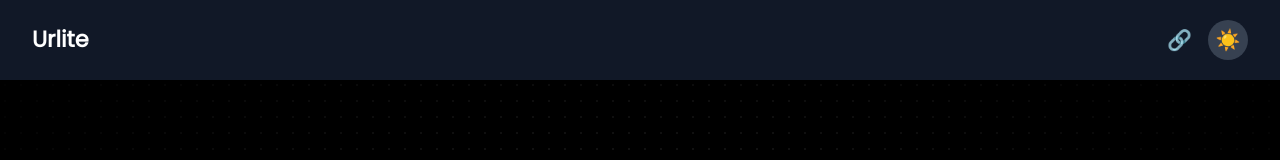
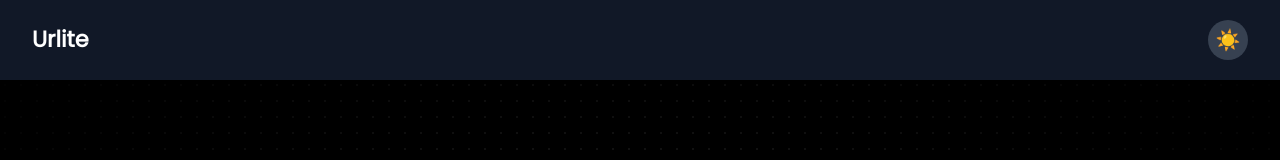
Before and after one commit to apreezofficial/Urlite, a React (Vite) app: page / in a window 1280 px wide. Shown: the top 160 px of the page. Built offline with nearby package versions, Linux system fonts and the light colour scheme.

Commit message:
Update Nav.jsx

```diff
--- a/src/components/Nav.jsx
+++ b/src/components/Nav.jsx
@@ -78,10 +78,6 @@ const Nav = () => {
         <h3 className="text-[1.4rem] font-bold text-gray-900 dark:text-white">Urlite</h3>
 
         <div className="flex items-center gap-4">
-          {/* GitHub Link */}
-          <a href="https://github.com/TreasureUzoma/Link-Lite" target="_blank" rel="noopener noreferrer">
-            <span className="text-xl">🔗</span>
-          </a>
 
           {/* Theme Toggle Button (Uses ☀️ & 🌙) */}
           <button
```
